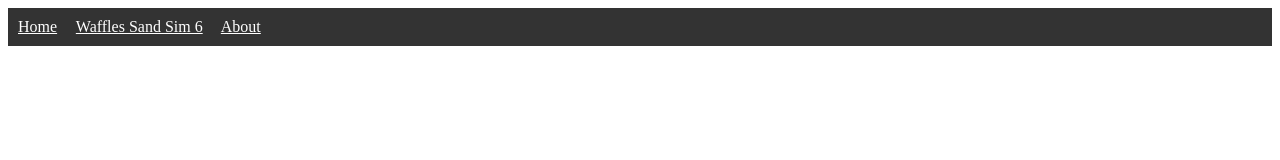
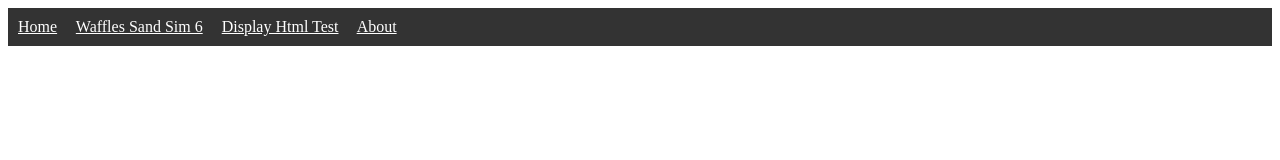
Before and after one commit to Waffleings/waffleings.github.io, a plain HTML site: page index.html in a window 1280 px wide. Drawn offline with Linux system fonts and the light colour scheme.

Commit message:
Update index.html

```diff
--- a/index.html
+++ b/index.html
@@ -1,5 +1,6 @@
 <div style="background:#333; padding:10px;">
   <a href="index.html" style="color:white; margin-right:15px;">Home</a>
   <a href="wss6.html" style="color:white; margin-right:15px;">Waffles Sand Sim 6</a>
+  <a href="displayhtmltest.html" style="color:white; margin-right:15px;">Display Html Test</a>
   <a href="about.html" style="color:white;">About</a>
 </div>
```
